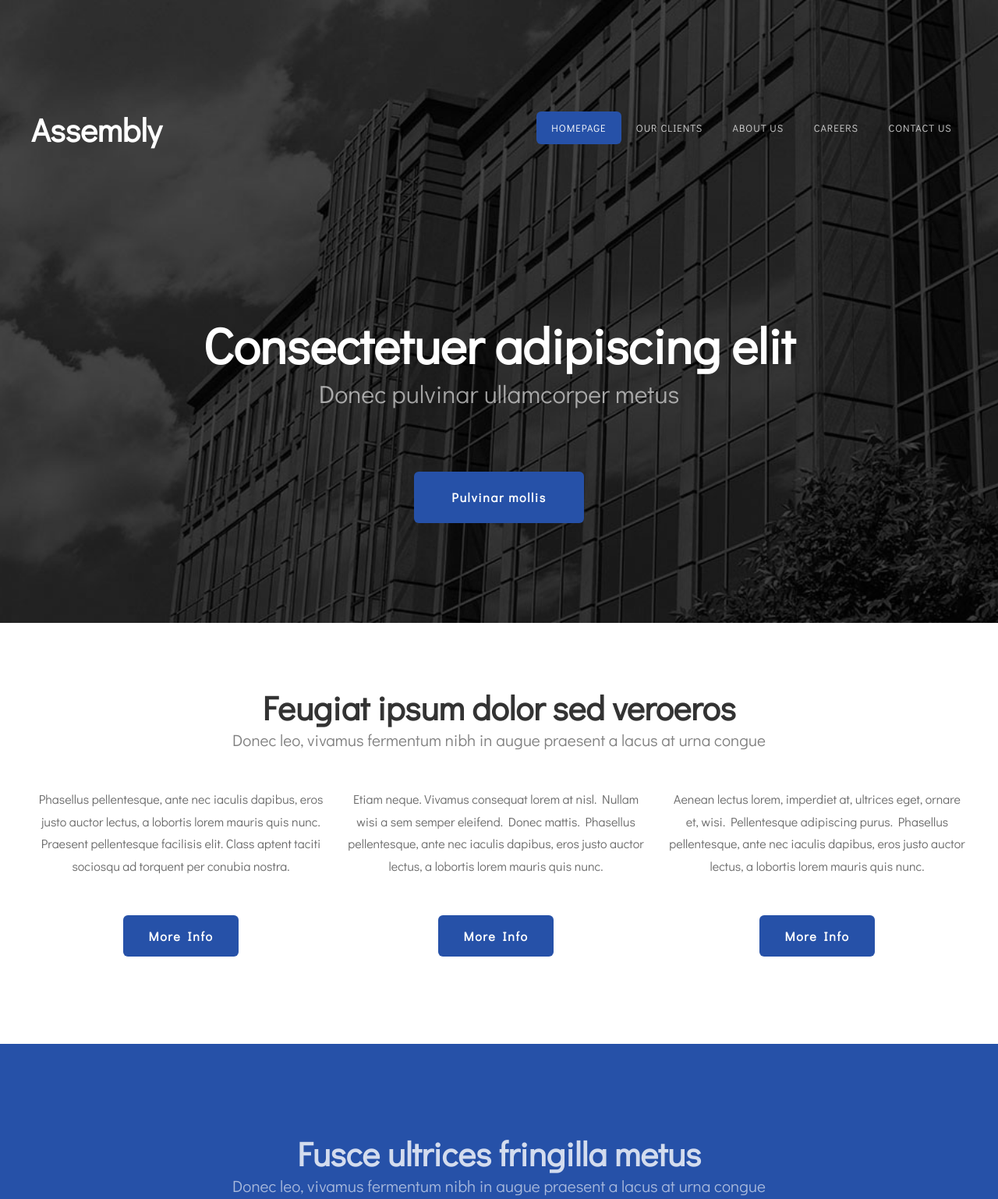
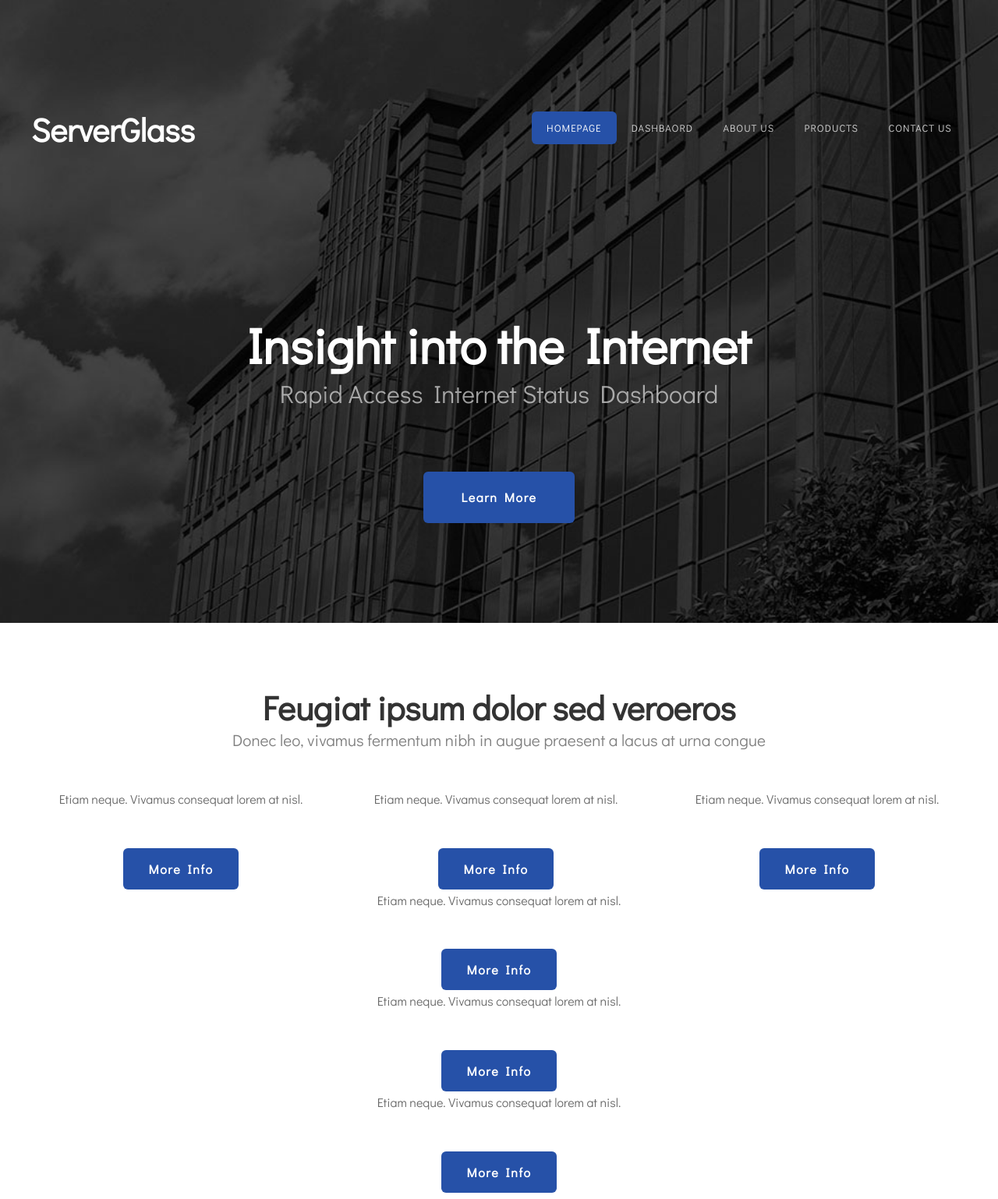
Before and after one commit to serverglass/serverglass.github.io, a plain HTML site: page index.html in a window 1280 px wide. Shown: the top 1538 px of the page at 78% size. Drawn offline with Linux system fonts and the light colour scheme.

Commit message:
Initial ServerGlass Update
Initial ServerGlass Update

```diff
--- a/index.html
+++ b/index.html
@@ -27,25 +27,25 @@ Released   : 20140330
 <div id="header-wrapper">
 	<div id="header" class="container">
 		<div id="logo">
-			<h1><a href="#">Assembly</a></h1>
+			<h1><a href="#">ServerGlass</a></h1>
 		</div>
 		<div id="menu">
 			<ul>
 				<li class="active"><a href="#" accesskey="1" title="">Homepage</a></li>
-				<li><a href="#" accesskey="2" title="">Our Clients</a></li>
+				<li><a href="#" accesskey="2" title="">Dashbaord</a></li>
 				<li><a href="#" accesskey="3" title="">About Us</a></li>
-				<li><a href="#" accesskey="4" title="">Careers</a></li>
+				<li><a href="#" accesskey="4" title="">Products</a></li>
 				<li><a href="#" accesskey="5" title="">Contact Us</a></li>
 			</ul>
 		</div>
 	</div>
 	<div id="banner" class="container">
 		<div class="title">
-			<h2>Consectetuer adipiscing elit</h2>
-			<span class="byline">Donec pulvinar ullamcorper metus</span>
+			<h2>Insight into the Internet</h2>
+			<span class="byline">Rapid Access Internet Status Dashboard</span>
 		</div>
 		<ul class="actions">
-			<li><a href="#" class="button">Pulvinar mollis</a></li>
+			<li><a href="#" class="button">Learn More</a></li>
 		</ul>
 	</div>
 </div>
@@ -56,15 +56,28 @@ Released   : 20140330
 			<span class="byline">Donec leo, vivamus fermentum nibh in augue praesent a lacus at urna congue</span>
 		</div>
 		<div class="boxA">
-			<p>Phasellus pellentesque, ante nec iaculis dapibus, eros justo auctor lectus, a lobortis lorem mauris quis nunc. Praesent pellentesque facilisis elit. Class aptent taciti sociosqu ad  torquent per conubia nostra.</p>
+			<p>Etiam neque. Vivamus consequat lorem at nisl.</p>
 			<a href="#" class="button button-alt">More Info</a>
 		</div>
 		<div class="boxB">
-			<p>Etiam neque. Vivamus consequat lorem at nisl. Nullam  wisi a sem semper eleifend. Donec mattis. Phasellus pellentesque, ante nec iaculis dapibus, eros justo auctor lectus, a lobortis lorem mauris quis nunc.</p>
+			<p>Etiam neque. Vivamus consequat lorem at nisl.</p>
 			<a href="#" class="button button-alt">More Info</a>
 		</div>
 		<div class="boxC">
-			<p> Aenean lectus lorem, imperdiet at, ultrices eget, ornare et, wisi. Pellentesque adipiscing purus. Phasellus pellentesque, ante nec iaculis dapibus, eros justo auctor lectus, a lobortis lorem mauris quis nunc.</p>
+
+			<p>Etiam neque. Vivamus consequat lorem at nisl.</p>
+			<a href="#" class="button button-alt">More Info</a>
+		</div>
+		<div class="boxD">
+			<p>Etiam neque. Vivamus consequat lorem at nisl.</p>
+			<a href="#" class="button button-alt">More Info</a>
+		</div>
+		<div class="boxE">
+			<p>Etiam neque. Vivamus consequat lorem at nisl.</p>
+			<a href="#" class="button button-alt">More Info</a>
+		</div>
+		<div class="boxF">
+			<p>Etiam neque. Vivamus consequat lorem at nisl.</p>
 			<a href="#" class="button button-alt">More Info</a>
 		</div>
 	</div>
@@ -72,7 +85,7 @@ Released   : 20140330
 <div id="welcome">
 	<div class="container">
 		<div class="title">
-			<h2>Fusce ultrices fringilla metus</h2>
+			<h2>Putting the Internet to work</h2>
 			<span class="byline">Donec leo, vivamus fermentum nibh in augue praesent a lacus at urna congue</span>
 		</div>
 		<p>This is <strong>Assembly</strong>, a free, fully standards-compliant CSS template designed by <a href="http://templated.co" rel="nofollow">TEMPLATED</a>. The photos in this template are from <a href="http://fotogrph.com/"> Fotogrph</a>. This free template is released under the <a href="http://templated.co/license">Creative Commons Attribution</a> license, so you're pretty much free to do whatever you want with it (even use it commercially) provided you give us credit for it. Have fun :) </p>
```
